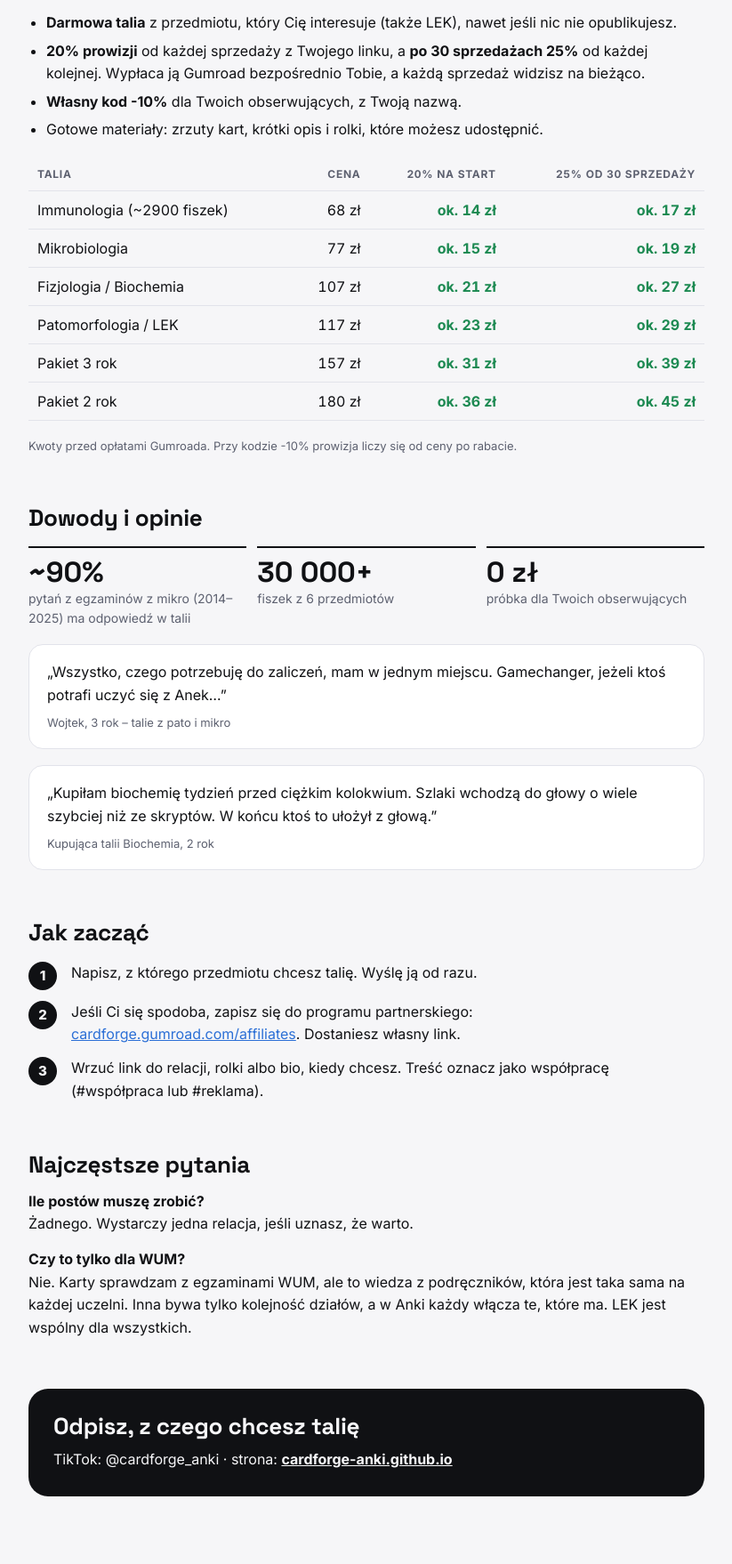
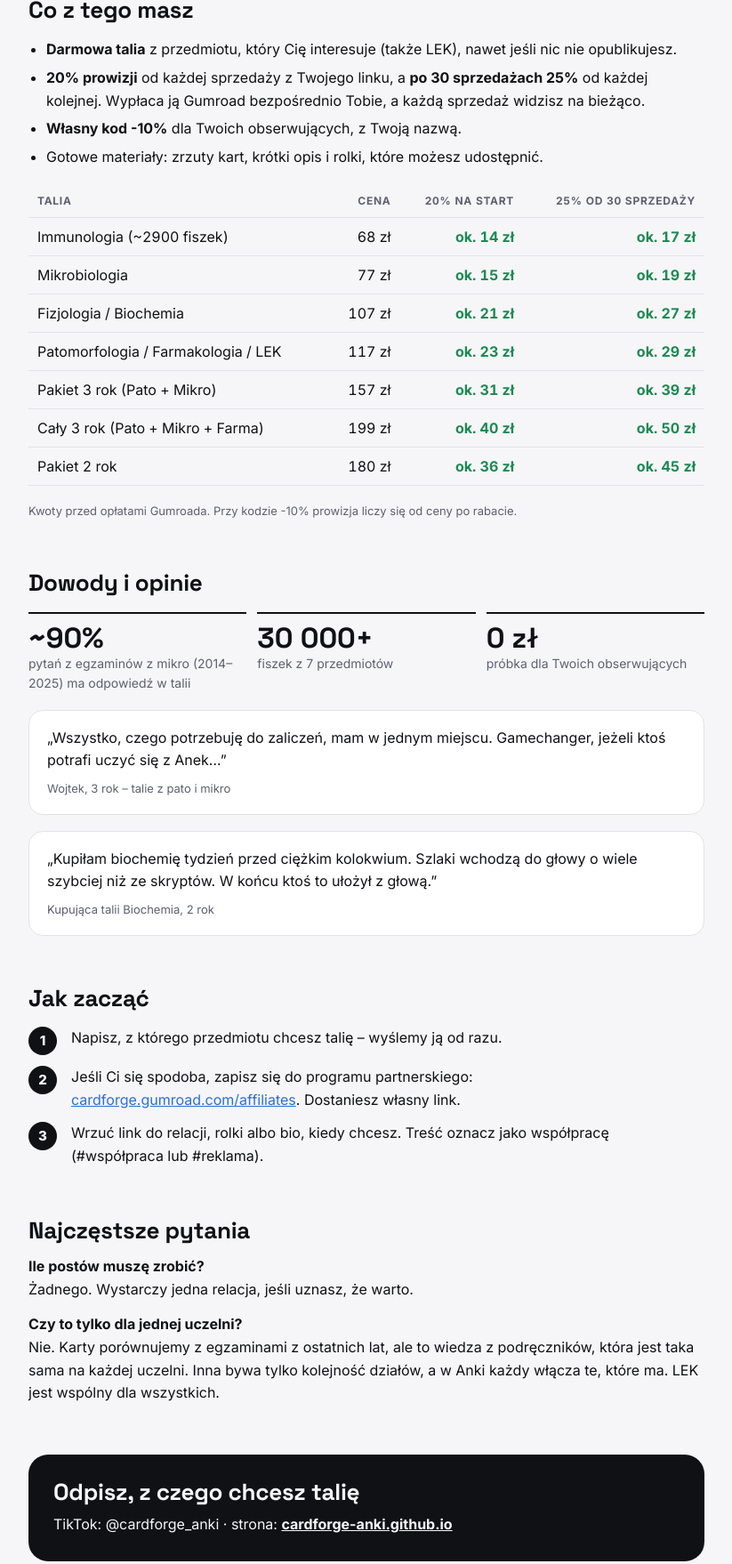
Before and after one commit to cardforge-anki/cardforge-anki.github.io, a plain HTML site: page wspolpraca.html in a window 1280 px wide. Shown: the part 967-2725 px from the top of the page at 89% size, without its empty margins (228-1051 px from the left). Drawn offline with Linux system fonts and the light colour scheme.

Commit message:
Oferta współpracy: farmakologia, pakiet Cały 3 rok, 7 przedmiotów

```diff
--- a/wspolpraca.html
+++ b/wspolpraca.html
@@ -67,9 +67,9 @@ a:focus-visible{outline:2px solid var(--accent2);outline-offset:2px}
   <header style="display:grid;gap:16px">
     <div class="eyebrow">CardForge · współpraca</div>
     <h1>Fiszki Anki na medycynę. Szukam osób, które powiedzą o nich innym.</h1>
-    <p class="lead">Jestem studentem 3. roku WUM. Robię talie Anki z kolejnych przedmiotów i sprawdzam je z egzaminami WUM z lat 2015–2025. Materiał jest z podręczników, więc przydaje się na każdej uczelni. Proponuję prostą współpracę: dostajesz talię za darmo, a jeśli o niej wspomnisz, zarabiasz 20% od każdej sprzedaży z Twojego linku, a od 30. sprzedaży 25%.</p>
+    <p class="lead">CardForge to gotowe talie Anki na medycynę – patomorfologia, mikrobiologia, farmakologia, fizjologia, biochemia, immunologia i LEK. Karty porównujemy z egzaminami z ostatnich lat, a materiał jest z podręczników, więc przydaje się na każdej uczelni. Proponuję prostą współpracę: dostajesz talię za darmo, a jeśli o niej wspomnisz, zarabiasz 20% od każdej sprzedaży z Twojego linku, a od 30. sprzedaży 25%.</p>
     <div class="facts">
-      <span class="chip">6 przedmiotów</span><span class="chip">30 000+ fiszek</span><span class="chip">każda uczelnia</span><span class="chip">bez zobowiązań</span>
+      <span class="chip">7 przedmiotów</span><span class="chip">35 000+ fiszek</span><span class="chip">każda uczelnia</span><span class="chip">bez zobowiązań</span>
     </div>
   </header>
 
@@ -98,8 +98,9 @@ a:focus-visible{outline:2px solid var(--accent2);outline-offset:2px}
           <tr><td>Immunologia (~2900 fiszek)</td><td class="num">68 zł</td><td class="num earn">ok. 14 zł</td><td class="num earn">ok. 17 zł</td></tr>
           <tr><td>Mikrobiologia</td><td class="num">77 zł</td><td class="num earn">ok. 15 zł</td><td class="num earn">ok. 19 zł</td></tr>
           <tr><td>Fizjologia / Biochemia</td><td class="num">107 zł</td><td class="num earn">ok. 21 zł</td><td class="num earn">ok. 27 zł</td></tr>
-          <tr><td>Patomorfologia / LEK</td><td class="num">117 zł</td><td class="num earn">ok. 23 zł</td><td class="num earn">ok. 29 zł</td></tr>
-          <tr><td>Pakiet 3 rok</td><td class="num">157 zł</td><td class="num earn">ok. 31 zł</td><td class="num earn">ok. 39 zł</td></tr>
+          <tr><td>Patomorfologia / Farmakologia / LEK</td><td class="num">117 zł</td><td class="num earn">ok. 23 zł</td><td class="num earn">ok. 29 zł</td></tr>
+          <tr><td>Pakiet 3 rok (Pato + Mikro)</td><td class="num">157 zł</td><td class="num earn">ok. 31 zł</td><td class="num earn">ok. 39 zł</td></tr>
+          <tr><td>Cały 3 rok (Pato + Mikro + Farma)</td><td class="num">199 zł</td><td class="num earn">ok. 40 zł</td><td class="num earn">ok. 50 zł</td></tr>
           <tr><td>Pakiet 2 rok</td><td class="num">180 zł</td><td class="num earn">ok. 36 zł</td><td class="num earn">ok. 45 zł</td></tr>
         </tbody>
       </table>
@@ -111,7 +112,7 @@ a:focus-visible{outline:2px solid var(--accent2);outline-offset:2px}
     <h2>Dowody i opinie</h2>
     <div class="res">
       <div><strong>~90%</strong><span>pytań z egzaminów z mikro (2014–2025) ma odpowiedź w talii</span></div>
-      <div><strong>30 000+</strong><span>fiszek z 6 przedmiotów</span></div>
+      <div><strong>30 000+</strong><span>fiszek z 7 przedmiotów</span></div>
       <div><strong>0 zł</strong><span>próbka dla Twoich obserwujących</span></div>
     </div>
     <blockquote>„Wszystko, czego potrzebuję do zaliczeń, mam w jednym miejscu. Gamechanger, jeżeli ktoś potrafi uczyć się z Anek…”<cite>Wojtek, 3 rok – talie z pato i mikro</cite></blockquote>
@@ -121,7 +122,7 @@ a:focus-visible{outline:2px solid var(--accent2);outline-offset:2px}
   <section>
     <h2>Jak zacząć</h2>
     <ol class="steps">
-      <li><div>Napisz, z którego przedmiotu chcesz talię. Wyślę ją od razu.</div></li>
+      <li><div>Napisz, z którego przedmiotu chcesz talię – wyślemy ją od razu.</div></li>
       <li><div>Jeśli Ci się spodoba, zapisz się do programu partnerskiego: <a href="https://cardforge.gumroad.com/affiliates">cardforge.gumroad.com/affiliates</a>. Dostaniesz własny link.</div></li>
       <li><div>Wrzuć link do relacji, rolki albo bio, kiedy chcesz. Treść oznacz jako współpracę (#współpraca lub #reklama).</div></li>
     </ol>
@@ -130,7 +131,7 @@ a:focus-visible{outline:2px solid var(--accent2);outline-offset:2px}
   <section class="faq">
     <h2>Najczęstsze pytania</h2>
     <p><b>Ile postów muszę zrobić?</b>Żadnego. Wystarczy jedna relacja, jeśli uznasz, że warto.</p>
-    <p><b>Czy to tylko dla WUM?</b>Nie. Karty sprawdzam z egzaminami WUM, ale to wiedza z podręczników, która jest taka sama na każdej uczelni. Inna bywa tylko kolejność działów, a w Anki każdy włącza te, które ma. LEK jest wspólny dla wszystkich.</p>
+    <p><b>Czy to tylko dla jednej uczelni?</b>Nie. Karty porównujemy z egzaminami z ostatnich lat, ale to wiedza z podręczników, która jest taka sama na każdej uczelni. Inna bywa tylko kolejność działów, a w Anki każdy włącza te, które ma. LEK jest wspólny dla wszystkich.</p>
   </section>
 
   <div class="cta">
```
